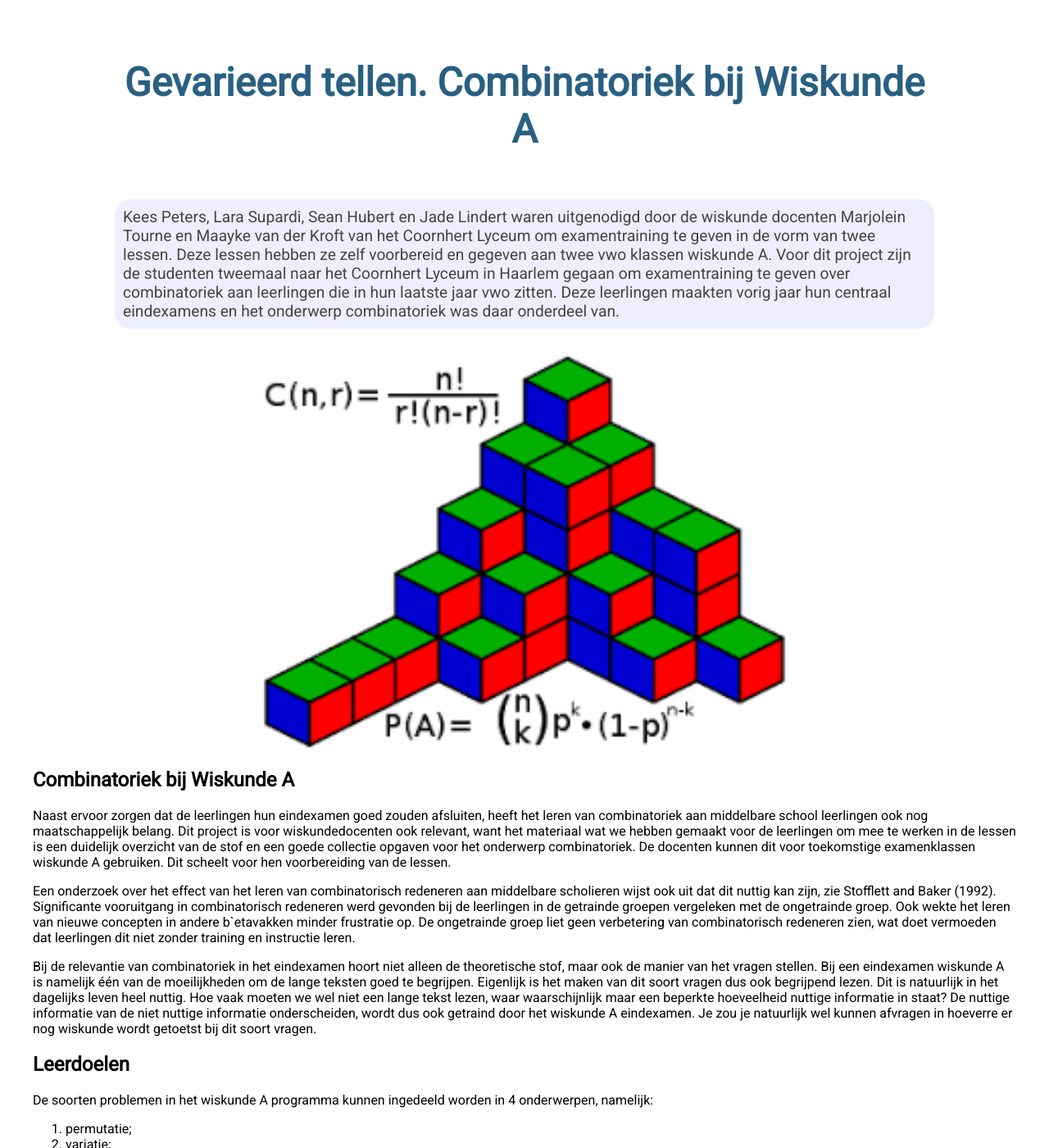
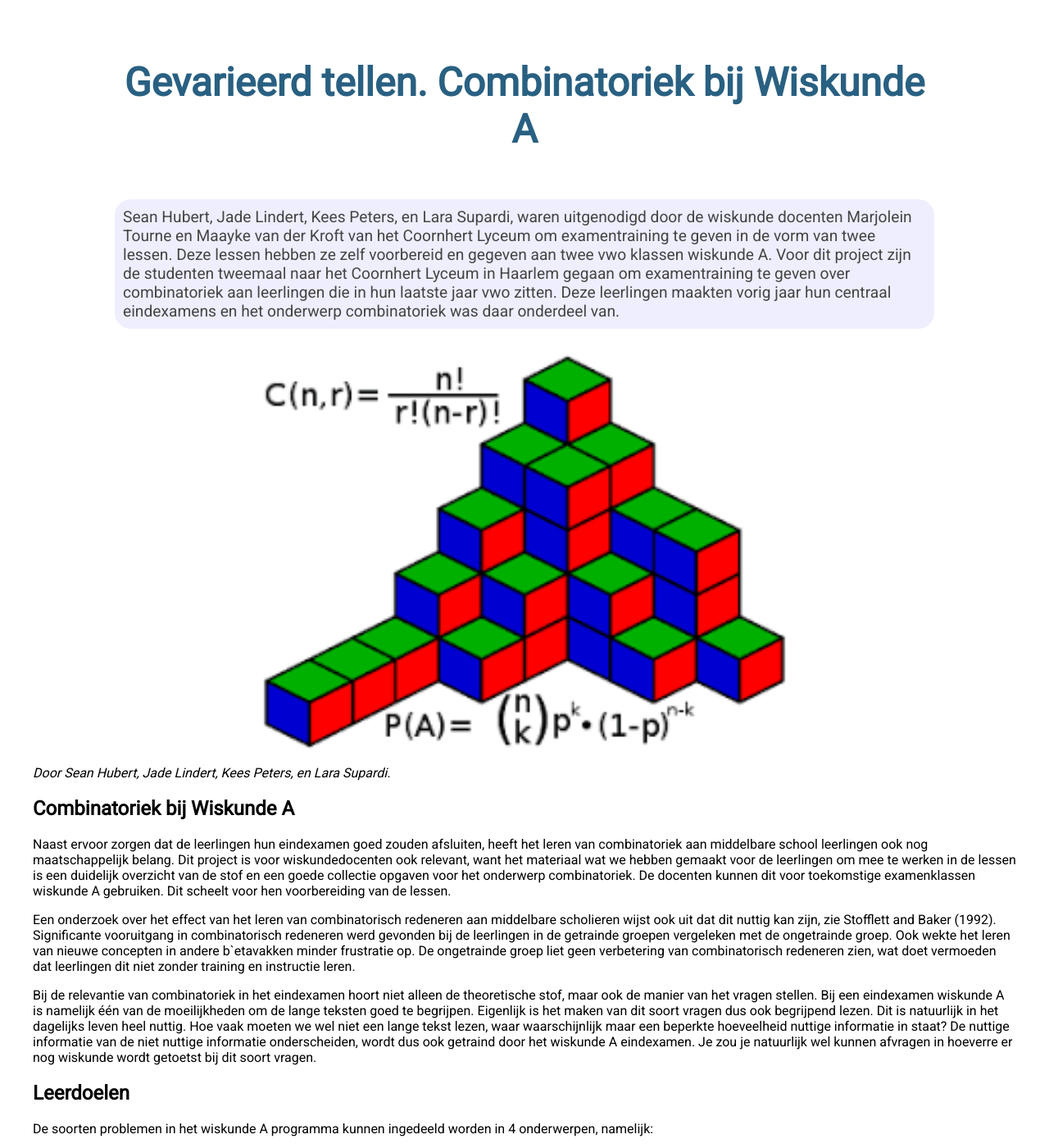
Before and after one commit to NicosStarreveld/Onderwijs-Communicatie, a Jekyll site: the page built from Pages/combinatoriek.md, in a window 1280 px wide and 1400 px high. Shown: the whole window at 82% size. Built offline with Jekyll 4.4.1, drawn with Linux system fonts in a browser that asks for light colours; some of the changed text lies outside the part shown.

Commit message:
Update combinatoriek.md

```diff
--- a/Pages/combinatoriek.md
+++ b/Pages/combinatoriek.md
@@ -2,7 +2,7 @@
 layout: page
 title: Gevarieerd tellen. Combinatoriek bij Wiskunde A
 category: Onderwijs
-description: Kees Peters, Lara Supardi, Sean Hubert en Jade Lindert waren uitgenodigd door de wiskunde docenten Marjolein Tourne en Maayke van der Kroft van het Coornhert Lyceum om examentraining te geven in de vorm van twee lessen. Deze lessen hebben ze zelf voorbereid en gegeven aan twee vwo klassen wiskunde A. Voor dit project zijn de studenten tweemaal naar het Coornhert Lyceum in Haarlem gegaan om examentraining te geven over combinatoriek aan leerlingen die in hun laatste jaar vwo zitten. Deze leerlingen maakten vorig jaar hun centraal eindexamens en het onderwerp combinatoriek was daar onderdeel van.
+description: Sean Hubert, Jade Lindert, Kees Peters, en Lara Supardi, waren uitgenodigd door de wiskunde docenten Marjolein Tourne en Maayke van der Kroft van het Coornhert Lyceum om examentraining te geven in de vorm van twee lessen. Deze lessen hebben ze zelf voorbereid en gegeven aan twee vwo klassen wiskunde A. Voor dit project zijn de studenten tweemaal naar het Coornhert Lyceum in Haarlem gegaan om examentraining te geven over combinatoriek aan leerlingen die in hun laatste jaar vwo zitten. Deze leerlingen maakten vorig jaar hun centraal eindexamens en het onderwerp combinatoriek was daar onderdeel van.
 ---
 
 <html>
@@ -10,7 +10,7 @@ description: Kees Peters, Lara Supardi, Sean Hubert en Jade Lindert waren uitgen
   <img src="/Onderwijs-Communicatie/Images/Combinatorics.png" width="640" height="480">
 </p>
 
-<p></p>
+<p><i>Door Sean Hubert, Jade Lindert, Kees Peters, en Lara Supardi.</i></p>
 <h2> Combinatoriek bij Wiskunde A</h2>
 
 <p>Naast ervoor zorgen dat de leerlingen hun eindexamen goed zouden afsluiten, heeft het leren van combinatoriek aan middelbare school leerlingen ook nog maatschappelijk belang. Dit project is voor wiskundedocenten ook relevant, want het materiaal wat we hebben
@@ -71,4 +71,6 @@ belangrijk.</li></ol>
 <p>Ook voor deze les hebben we een opgavenbundel samengesteld. Alle vragen voor deze bundel hebben we gehaald uit oude examens, zie Explicaro. Deze opgaven waren niet gesorteerd en hadden als doel dat de leerlingen gewend raakten aan de manier waarop de vragen in het examen worden gesteld. Het examen geeft vaak erg lange teksten en daar moeten ze mee leren werken. Tijdens de les hebben de leerlingen aan de examenopdrachten gewerkt en wij liepen rond om tips en uitleg te geven, dit deden we bijvoorbeeld
 door te verwijzen naar het stappenplan.</p>
 
+<div class="boxje"> Alle materiaal voor de twee lessen is <a href="/Onderwijs-Communicatie/Projecten/Combinatoriek/Materiaal.zip"> hier</a> te vinden.</div>
+
 </html>
```
